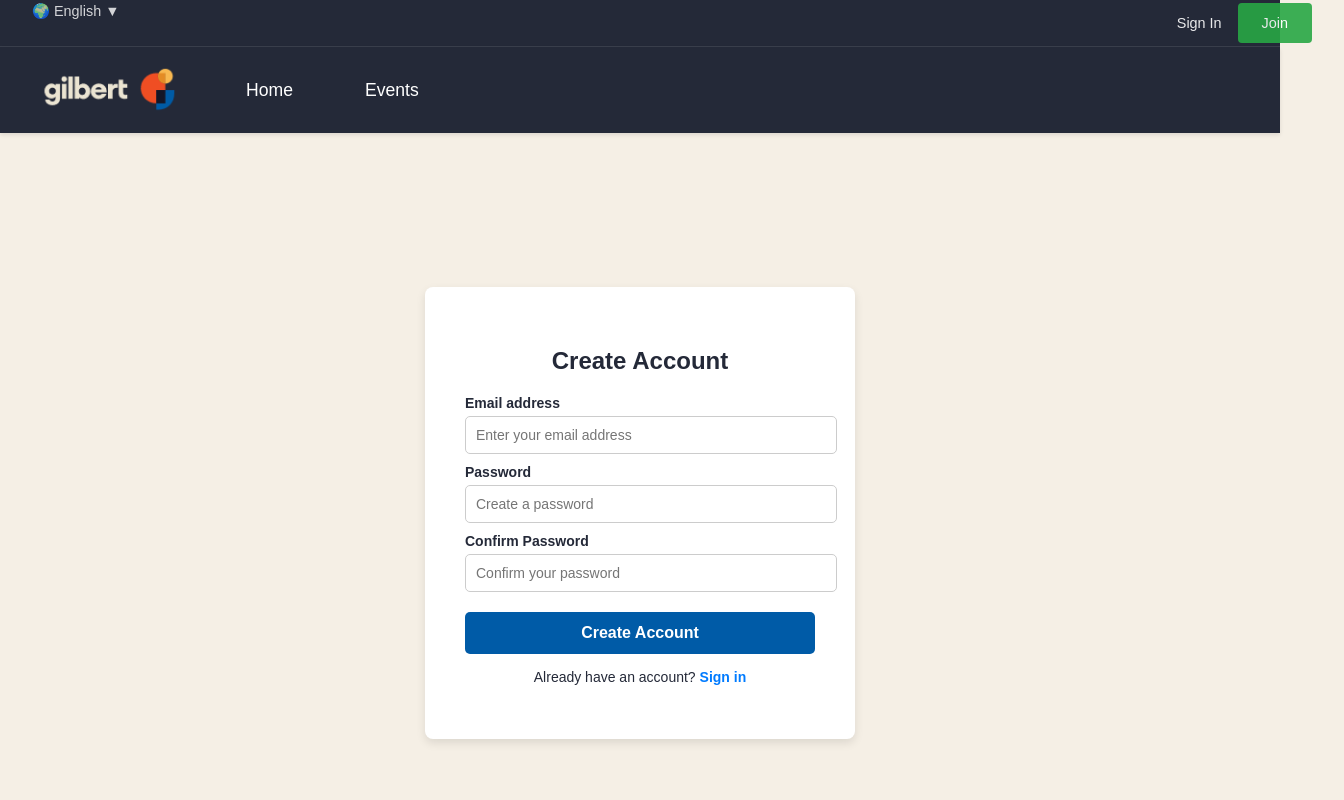
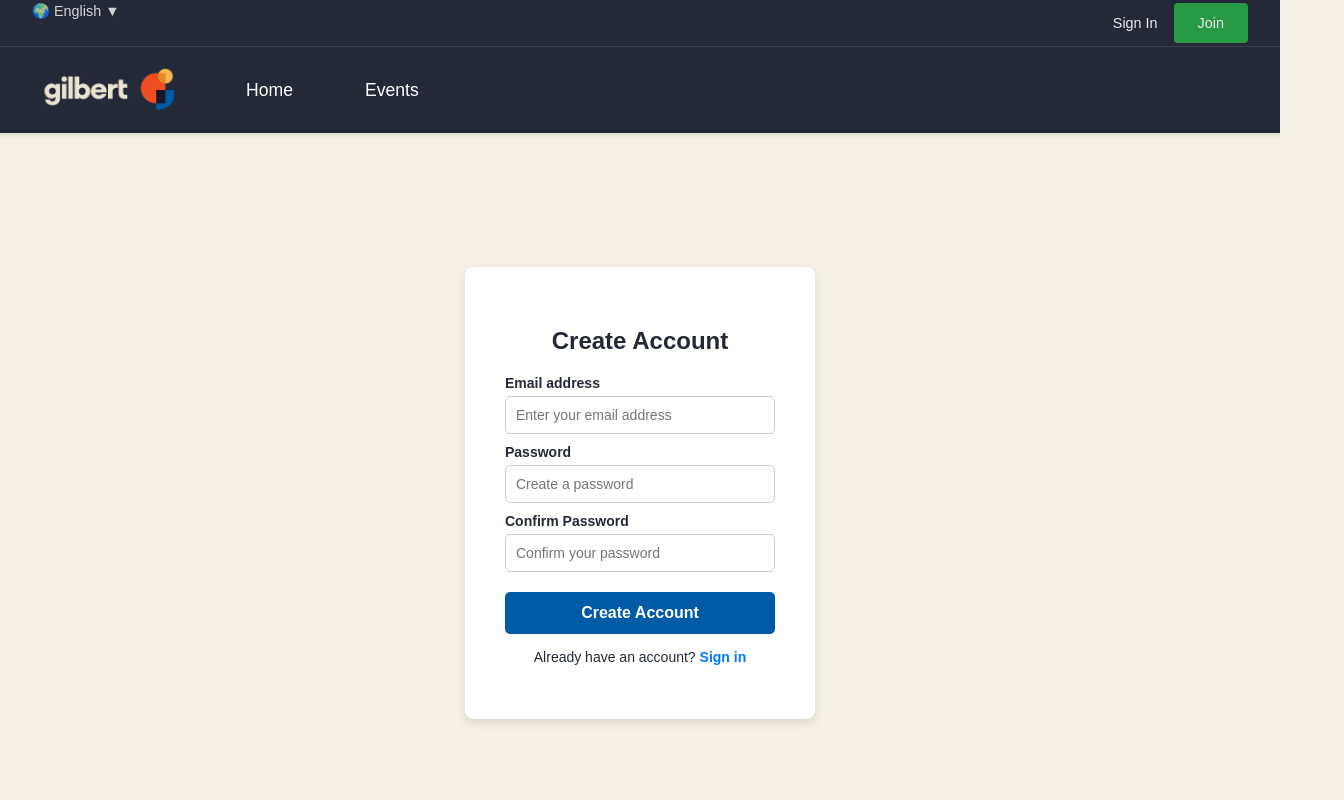
Before and after one commit to YAlong12/YALong12.github.io, a React (Create React App) app in the folder cassie-frontend/: page /register in a window 1280 px wide. Shown: the top 800 px of the page, 1344 px wide, since content can reach past the window. Built offline with nearby package versions, Linux system fonts and the light colour scheme.

Commit message:
Added transitions

```diff
--- a/cassie-frontend/package.json
+++ b/cassie-frontend/package.json
@@ -16,6 +16,7 @@
     "react-router": "^6.22.0",
     "react-router-dom": "^6.22.0",
     "react-scripts": "5.0.1",
+    "react-transition-group": "^4.4.5",
     "web-vitals": "^2.1.4"
   },
   "scripts": {
--- a/cassie-frontend/src/App.css
+++ b/cassie-frontend/src/App.css
@@ -6,15 +6,54 @@ body, html {
   background-color: #F5EFE5; /* New background color */
   color: #242938; /* Primary text color */
   font-family: Arial, sans-serif;
+  scroll-behavior: smooth;
+  overflow-x: hidden;
 }
 
 .app-container {
   display: flex;
   flex-direction: column;
   min-height: 100vh;
+  overflow-x: hidden; /* Prevent horizontal scroll during animations */
 }
 
 .content {
-  flex-grow: 1; /* Ensures footer stays at the bottom */
+  flex: 1;
+  position: relative;
+  width: 100%;
+  margin: 0 auto;
   padding: 20px;
+  box-sizing: border-box;
 }
+
+/* Smooth scrolling for the entire app */
+html {
+  scroll-behavior: smooth;
+}
+
+/* Prevent content shift during transitions */
+body {
+  overflow-x: hidden;
+}
+
+/* Optional: Add a transition to all interactive elements */
+a, button {
+  transition: all 0.2s ease;
+}
+
+/* Optional: Add a subtle hover effect to all interactive elements */
+a:hover, button:hover {
+  transform: translateY(-1px);
+}
+
+/* Ensure smooth transitions */
+* {
+  box-sizing: border-box;
+}
+
+/* Keep footer at bottom */
+#root {
+  display: flex;
+  flex-direction: column;
+  min-height: 100vh;
+}
--- a/cassie-frontend/src/App.js
+++ b/cassie-frontend/src/App.js
@@ -1,6 +1,7 @@
 // src/App.js
 import React from 'react';
-import { BrowserRouter as Router, Route, Routes } from 'react-router-dom';
+import { BrowserRouter as Router, Route, Routes, useLocation } from 'react-router-dom';
+import { TransitionGroup } from 'react-transition-group';
 import { AuthProvider } from './context/AuthContext';
 import Header from './components/Header';
 import Footer from './components/Footer';
@@ -11,17 +12,18 @@ import Login from './pages/Login';
 import Register from './pages/Register';
 import ProtectedRoute from './components/ProtectedRoute';
 import CreateEvent from './pages/CreateEvent';
+import PageTransition from './components/PageTransition';
 
 import './App.css'; // Keep global styles
 
-function App() {
+const AppContent = () => {
+    const location = useLocation();
+
     return (
-    <AuthProvider>
-      <Router>
         <div className="app-container">
             <Header />
-          <div className="content">
-            <Routes>
+            <PageTransition location={location}>
+                <Routes location={location}>
                     <Route path="/" element={<Home />} />
                     <Route path="/events" element={<EventsList />} />
                     <Route
@@ -43,9 +45,17 @@ function App() {
                         }
                     />
                 </Routes>
-          </div>
+            </PageTransition>
             <Footer />
         </div>
+    );
+};
+
+function App() {
+    return (
+        <AuthProvider>
+            <Router>
+                <AppContent />
             </Router>
         </AuthProvider>
     );
--- /dev/null
+++ b/cassie-frontend/src/components/PageTransition.css
@@ -0,0 +1,28 @@
+.page {
+    position: relative;
+    width: 100%;
+}
+
+.page-enter {
+    opacity: 0;
+}
+
+.page-enter-active {
+    opacity: 1;
+    transition: opacity 100ms ease;
+}
+
+.page-exit {
+    opacity: 1;
+}
+
+.page-exit-active {
+    opacity: 0;
+    transition: opacity 100ms ease;
+}
+
+/* Ensure content doesn't jump during transition */
+.content {
+    position: relative;
+    min-height: calc(100vh - 160px);
+}
--- /dev/null
+++ b/cassie-frontend/src/components/PageTransition.jsx
@@ -0,0 +1,22 @@
+import React from 'react';
+import { CSSTransition, SwitchTransition } from 'react-transition-group';
+import './PageTransition.css';
+
+const PageTransition = ({ children, location }) => {
+    return (
+        <SwitchTransition mode="out-in">
+            <CSSTransition
+                key={location.pathname}
+                timeout={300}
+                classNames="page"
+                unmountOnExit
+            >
+                <main className="page">
+                    {children}
+                </main>
+            </CSSTransition>
+        </SwitchTransition>
+    );
+};
+
+export default PageTransition;
```
Also changed, not shown: 1 other file (tests, documents, lock files or other folders). Lines whose indentation alone changed are shown as unchanged.
